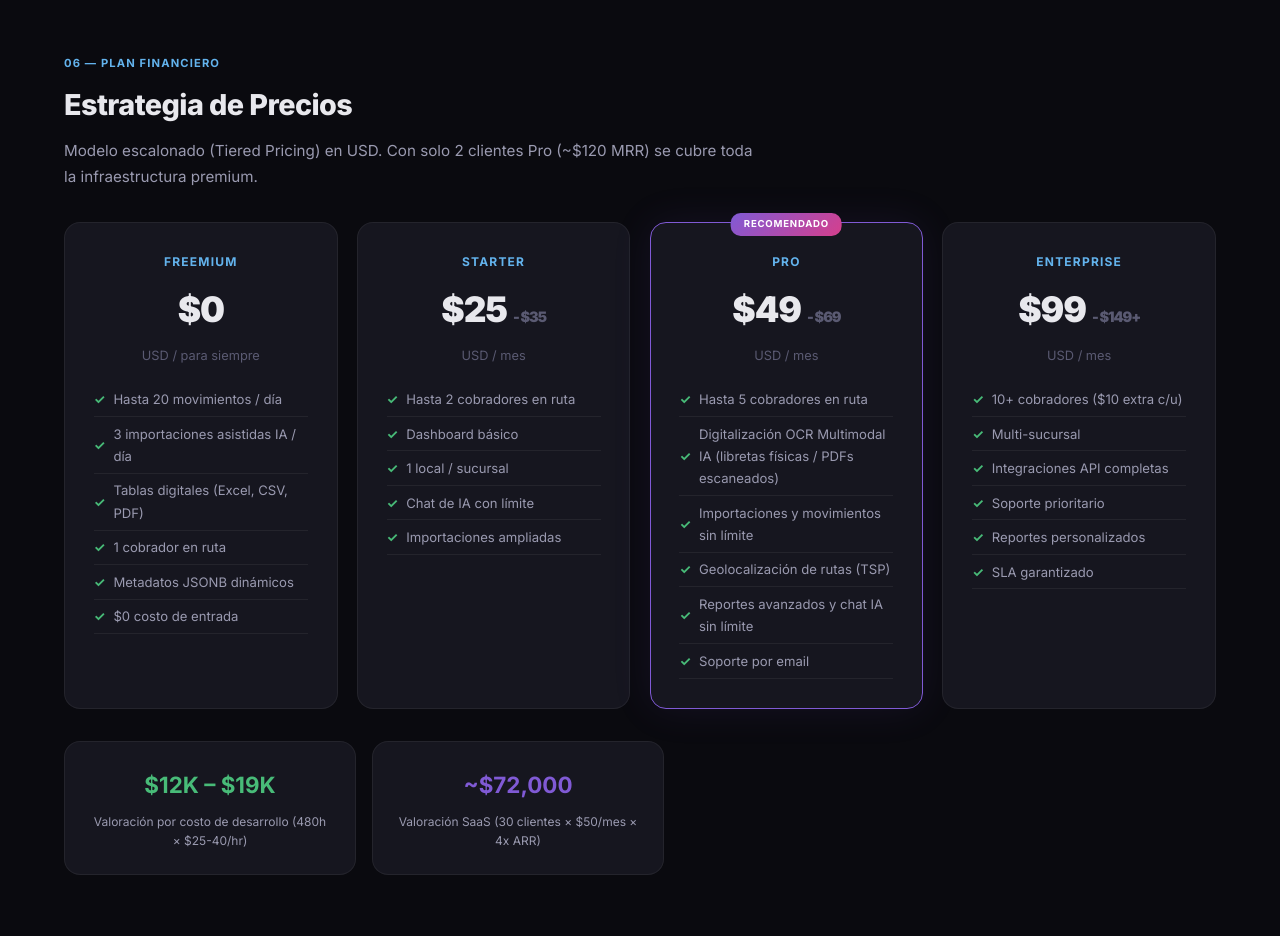
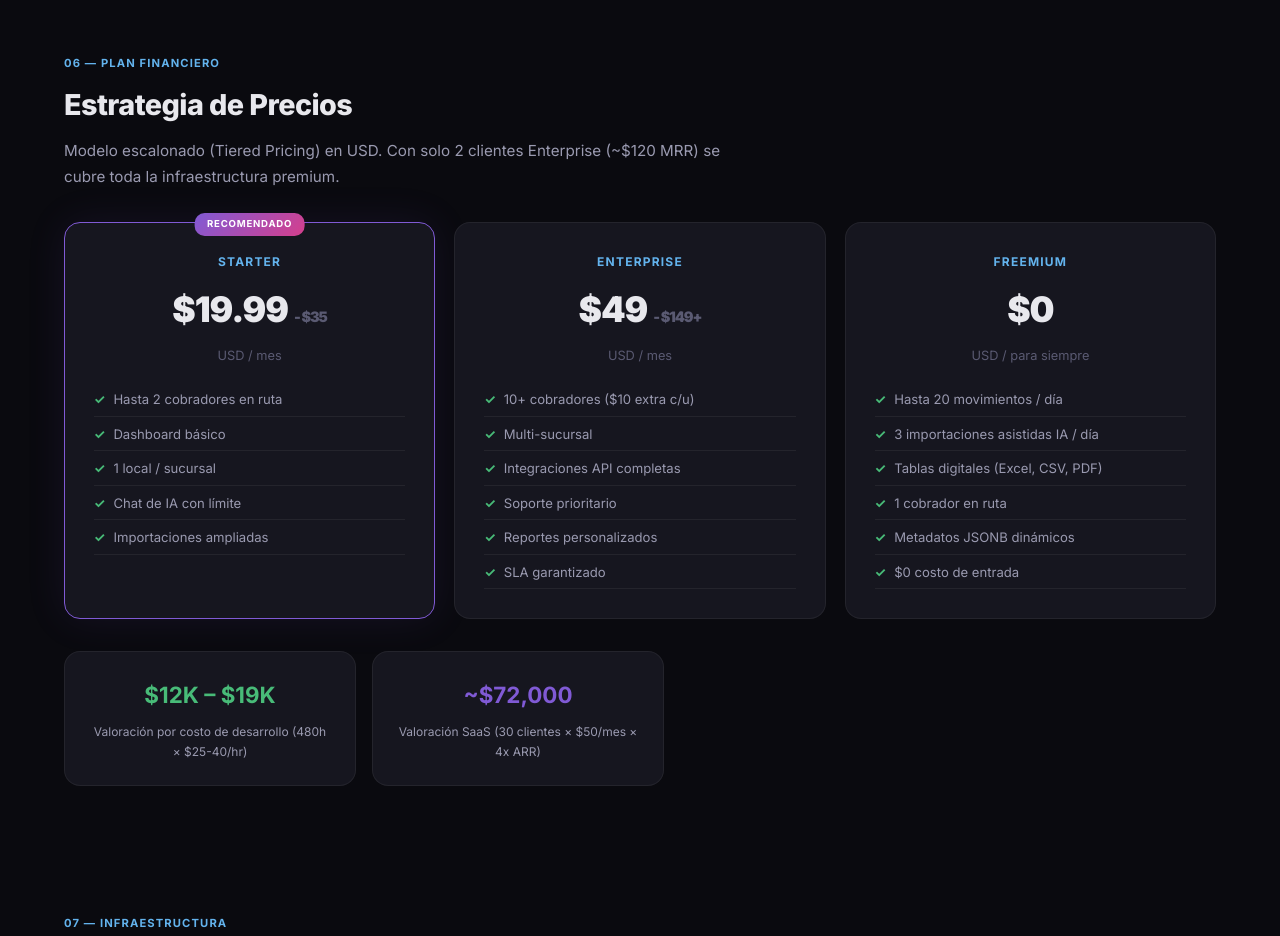
Before and after one commit to esteban15dev/Flyvest-Timeline, a plain HTML site: page flyvest_centro_comando.html in a window 1280 px wide. Shown: the part 4280-5216 px from the top of the page. Drawn offline with Linux system fonts and the light colour scheme; no server answers.

Commit message:
Update flyvest_centro_comando.html

```diff
--- a/flyvest_centro_comando.html
+++ b/flyvest_centro_comando.html
@@ -1477,9 +1477,34 @@
     <div class="section-header">
       <div class="section-tag">06 — Plan Financiero</div>
       <h2 class="section-title">Estrategia de Precios</h2>
-      <p class="section-desc">Modelo escalonado (Tiered Pricing) en USD. Con solo 2 clientes Pro (~$120 MRR) se cubre toda la infraestructura premium.</p>
+      <p class="section-desc">Modelo escalonado (Tiered Pricing) en USD. Con solo 2 clientes Enterprise (~$120 MRR) se cubre toda la infraestructura premium.</p>
     </div>
     <div class="pricing-grid">
+      <div class="pricing-card featured">
+        <div class="plan-name">Starter</div>
+        <div class="plan-price">$19.99 <span style="font-size: 0.9rem; color: var(--text-muted);">- $35</span></div>
+        <div class="plan-period">USD / mes</div>
+        <ul class="plan-features">
+          <li>Hasta 2 cobradores en ruta</li>
+          <li>Dashboard básico</li>
+          <li>1 local / sucursal</li>
+          <li>Chat de IA con límite</li>
+          <li>Importaciones ampliadas</li>
+        </ul>
+      </div>
+      <div class="pricing-card">
+        <div class="plan-name">Enterprise</div>
+        <div class="plan-price">$49 <span style="font-size: 0.9rem; color: var(--text-muted);">- $149+</span></div>
+        <div class="plan-period">USD / mes</div>
+        <ul class="plan-features">
+          <li>10+ cobradores ($10 extra c/u)</li>
+          <li>Multi-sucursal</li>
+          <li>Integraciones API completas</li>
+          <li>Soporte prioritario</li>
+          <li>Reportes personalizados</li>
+          <li>SLA garantizado</li>
+        </ul>
+      </div>
       <div class="pricing-card">
         <div class="plan-name">Freemium</div>
         <div class="plan-price">$0</div>
@@ -1491,44 +1516,6 @@
           <li>1 cobrador en ruta</li>
           <li>Metadatos JSONB dinámicos</li>
           <li>$0 costo de entrada</li>
-        </ul>
-      </div>
-      <div class="pricing-card">
-        <div class="plan-name">Starter</div>
-        <div class="plan-price">$25 <span style="font-size: 0.9rem; color: var(--text-muted);">- $35</span></div>
-        <div class="plan-period">USD / mes</div>
-        <ul class="plan-features">
-          <li>Hasta 2 cobradores en ruta</li>
-          <li>Dashboard básico</li>
-          <li>1 local / sucursal</li>
-          <li>Chat de IA con límite</li>
-          <li>Importaciones ampliadas</li>
-        </ul>
-      </div>
-      <div class="pricing-card featured">
-        <div class="plan-name">Pro</div>
-        <div class="plan-price">$49 <span style="font-size: 0.9rem; color: var(--text-muted);">- $69</span></div>
-        <div class="plan-period">USD / mes</div>
-        <ul class="plan-features">
-          <li>Hasta 5 cobradores en ruta</li>
-          <li>Digitalización OCR Multimodal IA (libretas físicas / PDFs escaneados)</li>
-          <li>Importaciones y movimientos sin límite</li>
-          <li>Geolocalización de rutas (TSP)</li>
-          <li>Reportes avanzados y chat IA sin límite</li>
-          <li>Soporte por email</li>
-        </ul>
-      </div>
-      <div class="pricing-card">
-        <div class="plan-name">Enterprise</div>
-        <div class="plan-price">$99 <span style="font-size: 0.9rem; color: var(--text-muted);">- $149+</span></div>
-        <div class="plan-period">USD / mes</div>
-        <ul class="plan-features">
-          <li>10+ cobradores ($10 extra c/u)</li>
-          <li>Multi-sucursal</li>
-          <li>Integraciones API completas</li>
-          <li>Soporte prioritario</li>
-          <li>Reportes personalizados</li>
-          <li>SLA garantizado</li>
         </ul>
       </div>
     </div>
```
